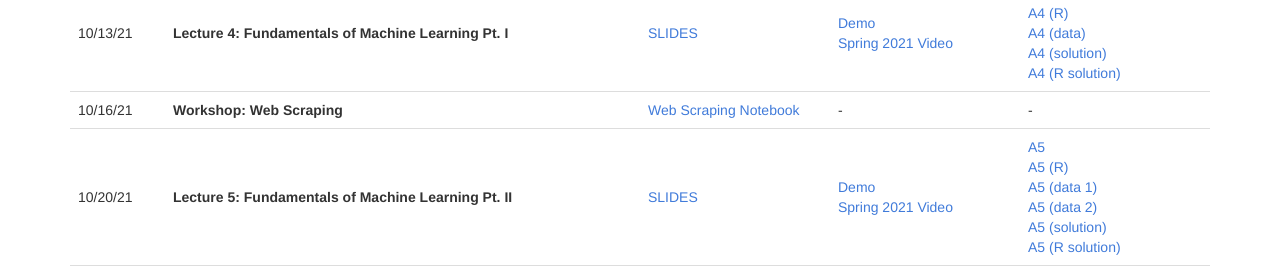
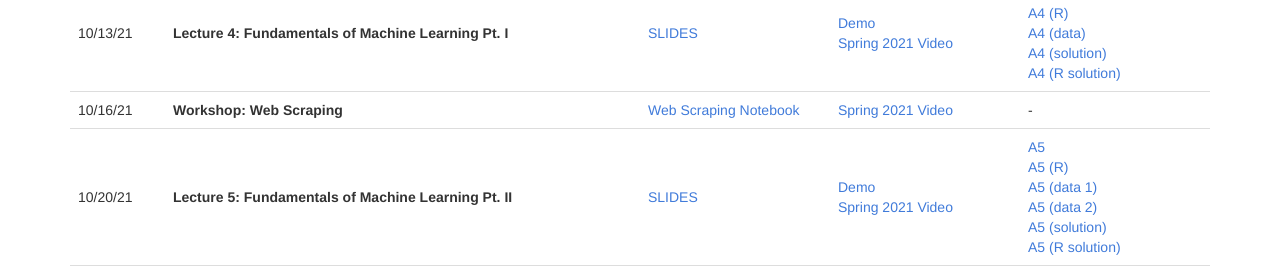
Before and after one commit to CornellDataScience/info1998, a Jekyll site: the page built from schedule.md, in a window 1280 px wide and 900 px high, scrolled down 543 px. Shown: the part 180-457 px from the top of the window. Built offline with Jekyll 4.4.1, drawn with Linux system fonts in a browser that asks for light colours.

Commit message:
Added spring 2021 web scraping workshop video

```diff
--- a/_data/schedules.yml
+++ b/_data/schedules.yml
@@ -111,9 +111,9 @@ lectures:
     contents:
       - title: "Web Scraping Notebook"
         link: "resources/FA21/extras/WebScraping_Workshop.ipynb"
-    # notes:
-    #   - title: "VIDEO"
-    #     link: "https://cornell.box.com/s/my0um9x7l1qswnr14f33wt5zlqq4dy1x"
+    notes:
+      - title: "Spring 2021 Video"
+        link: "https://cornell.box.com/s/4jxororzzs5nvzius1rtrhw0kljiu3co"
   ######################################## Week 5 #########################################
   - date: 2021-10-20
     title: "Lecture 5: Fundamentals of Machine Learning Pt. II"
```
